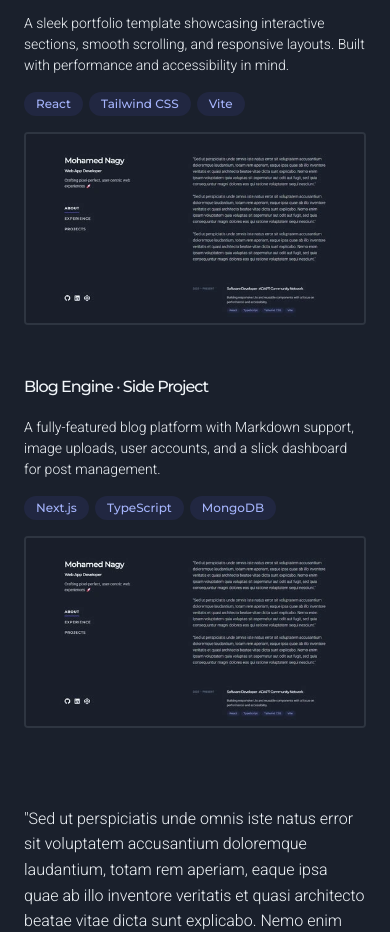
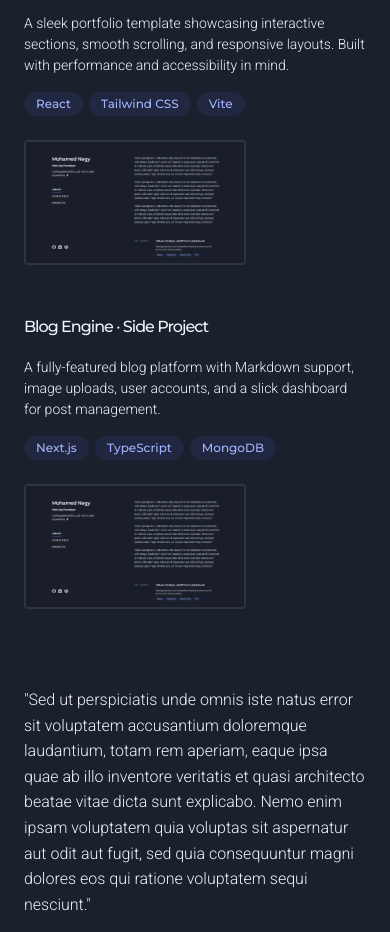
Before and after one commit to devmoenagy/monagy.com, a React (Create React App) app in the folder client/: page / in a window 390 px wide. Shown: the part 2300-3232 px from the top of the page. Built offline with nearby package versions, Linux system fonts and the light colour scheme.

Commit message:
Project Image Size

```diff
--- a/client/src/pages/Home.tsx
+++ b/client/src/pages/Home.tsx
@@ -315,11 +315,13 @@ const Home = () => {
                   </div>
 
                   {/* Image at bottom on mobile */}
+                  <div className="order-2 mt-6 sm:order-1 sm:mt-0 sm:col-span-2 sm:translate-y-1">
                     <img
                       src={MoNAGYImg}
                       alt="Project One Thumbnail"
-                    className="order-2 mt-4 sm:order-1 sm:mt-0 aspect-video object-cover rounded border-2 border-slate-200/10 transition group-hover:border-slate-200/30 sm:col-span-2 sm:translate-y-1"
+                      className="w-[65%] sm:w-full aspect-video object-cover rounded border-2 border-slate-200/10 transition group-hover:border-slate-200/30"
                     />
+                  </div>
                 </div>
               </li>
 
@@ -363,11 +365,13 @@ const Home = () => {
                   </div>
 
                   {/* Image at bottom on mobile */}
+                  <div className="order-2 mt-6 sm:order-1 sm:mt-0 sm:col-span-2 sm:translate-y-1">
                     <img
                       src={MoNAGYImg}
-                    alt="Project Two Thumbnail"
-                    className="order-2 mt-4 sm:order-1 sm:mt-0 aspect-video object-cover rounded border-2 border-slate-200/10 transition group-hover:border-slate-200/30 sm:col-span-2 sm:translate-y-1"
+                      alt="Project One Thumbnail"
+                      className="w-[65%] sm:w-full aspect-video object-cover rounded border-2 border-slate-200/10 transition group-hover:border-slate-200/30"
                     />
+                  </div>
                 </div>
               </li>
             </ol>
```
Lines whose indentation alone changed are shown as unchanged.
